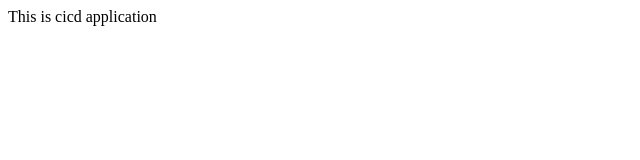
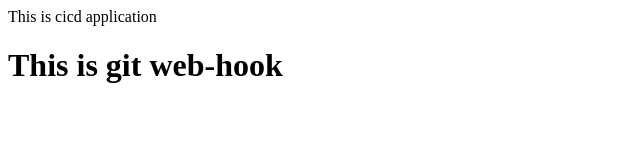
Before and after one commit to mdrafi488/auto-app3, a plain HTML site: page index.html in a window 1280 px wide. Shown: the whole page, without its empty margins (0-640 px from the left). Drawn offline with Linux system fonts and the light colour scheme.

Commit message:
added web-hook

```diff
--- a/index.html
+++ b/index.html
@@ -1 +1,2 @@
 This is cicd application
+<h1> This is git web-hook </h1>
```
